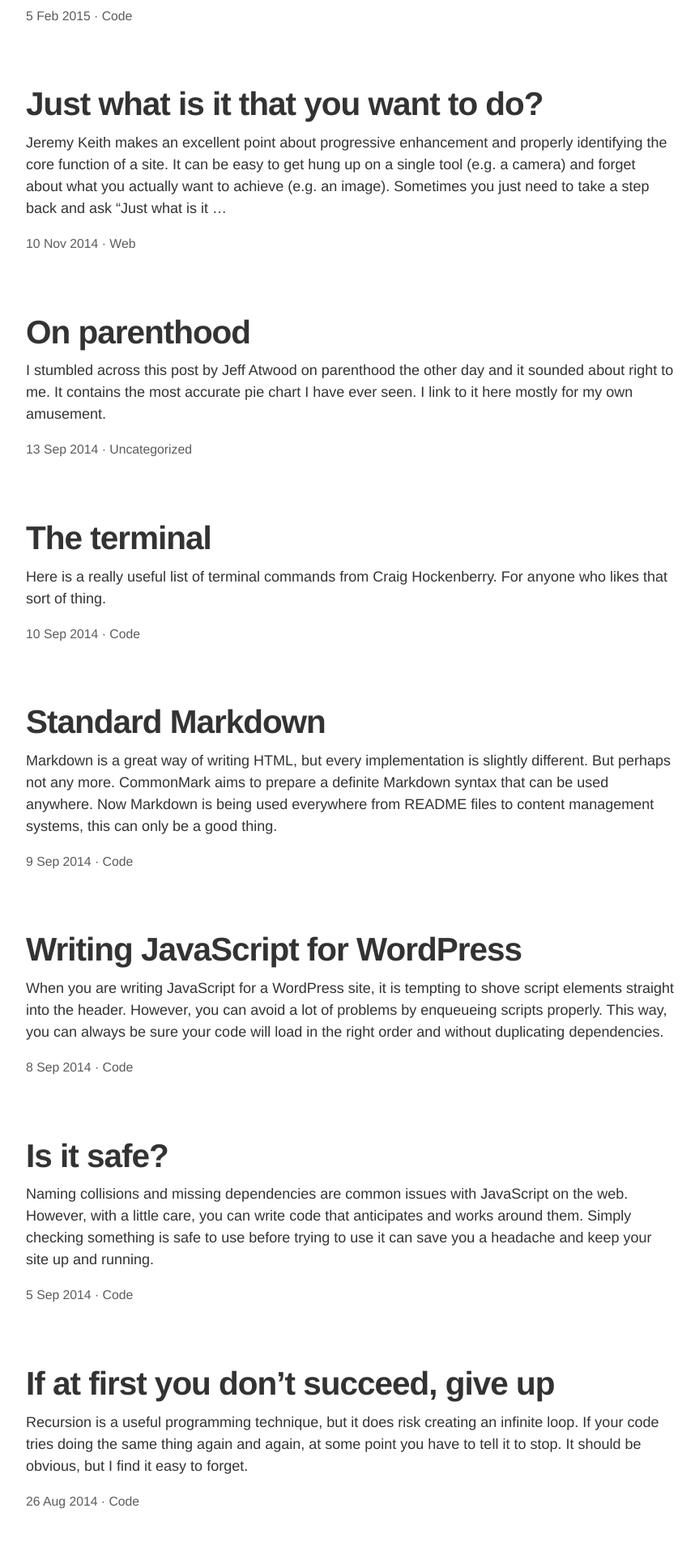
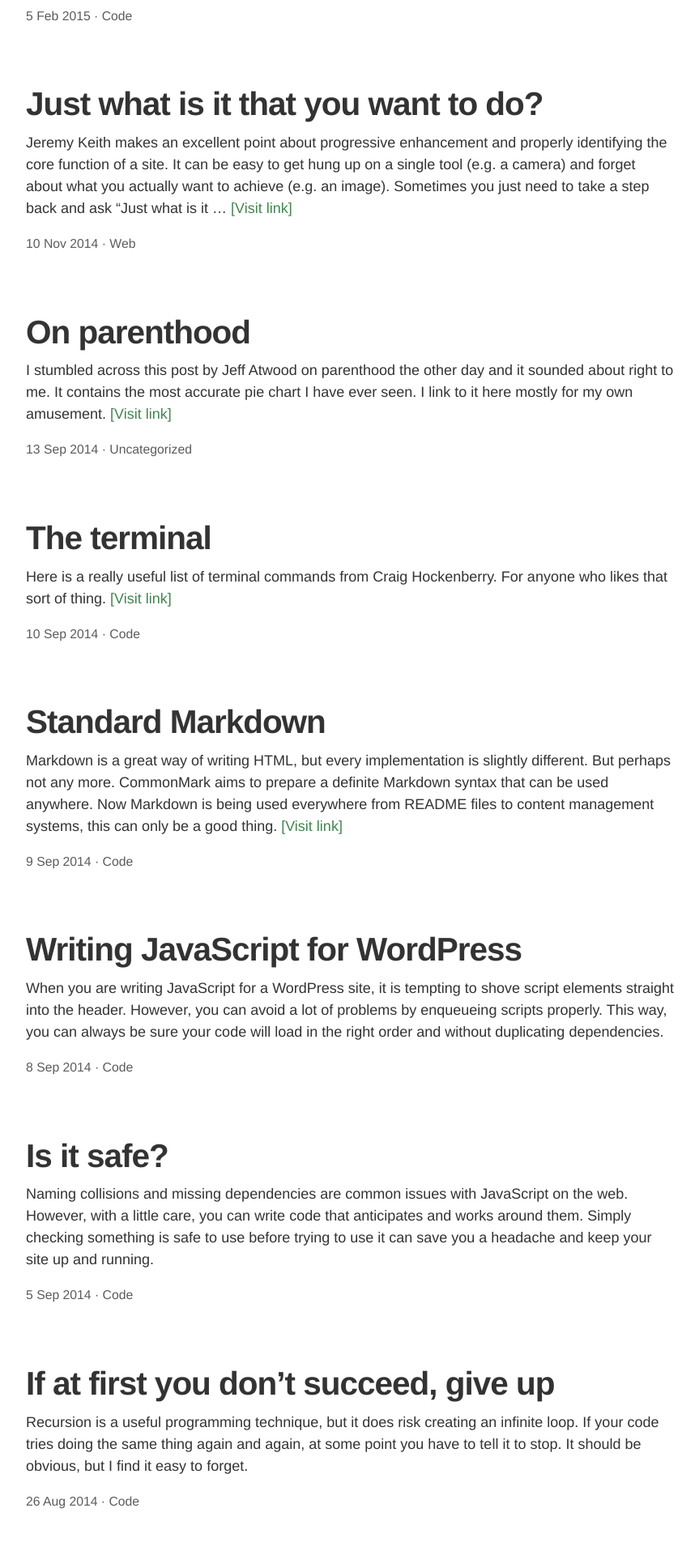
Before and after one commit to johnkhughes/john-hughes-web, a Jekyll site: the page built from index.md, in a window 1280 px wide. Shown: the part 1428-3348 px from the top of the page at 81% size, without its empty margins (208-1071 px from the left). Built offline with Jekyll 4.4.1, drawn with Linux system fonts in a browser that asks for light colours; some of the changed text lies outside the part shown.

Commit message:
Show external links in index

```diff
--- a/_layouts/index.html
+++ b/_layouts/index.html
@@ -9,7 +9,7 @@
 {% for post in site.posts limit: 20 %}
 <div class="article" role="article">
     <h2><a href="{{ post.url }}">{{ post.title | markdownify | strip_html | strip_newlines }}</a></h2>
-    <p>{{ post.excerpt | markdownify | strip_html | truncatewords: 60, " &hellip;" }}</p>
+    <p>{{ post.excerpt | markdownify | strip_html | truncatewords: 60, " &hellip;" }}{% if post.format == "link" and post.content | extract_url %} <a href="{{ post.content | extract_url }}" class="more">[Visit link]</a>{% endif %}</p>
     <p class="meta"><time datetime="{{ post.date | date: "%F" }}">{{ post.date | date: "%-d %b %Y" }}</time>{% if post.categories != empty %} &middot; {% for category in post.categories %}<a href="/category/{{ category | slugify }}">{{ category }}</a>{% unless forloop.last %}, {% endunless %}{% endfor %}{% endif %}</p>
 </div>
 {% endfor %}
--- /dev/null
+++ b/_plugins/links.rb
@@ -0,0 +1,11 @@
+module Jekyll
+  module ExtractUrlFilter
+
+    def extract_url(content)
+      /<a\s[^>]*?href=(["'])(.+?)\1/i.match(content) { |m| m[2] }
+    end
+
+  end
+end
+
+Liquid::Template.register_filter(Jekyll::ExtractUrlFilter)
--- a/static/css/style.css
+++ b/static/css/style.css
@@ -303,6 +303,10 @@ blockquote + .caption {
     margin: 2em 0;
 }
 
+.more {
+    text-decoration: none;
+}
+
 /* Meta */
 
 .meta {
```
